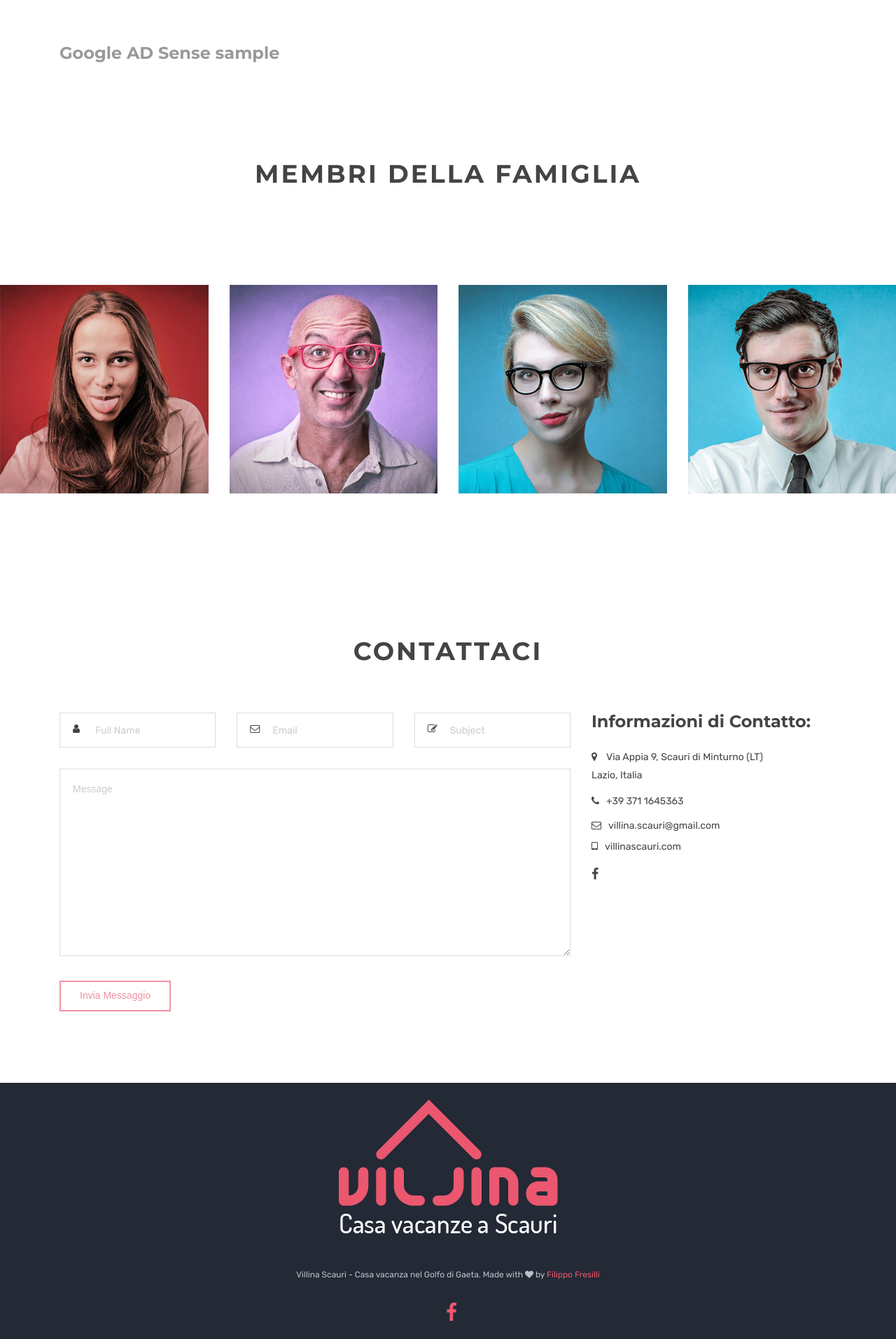
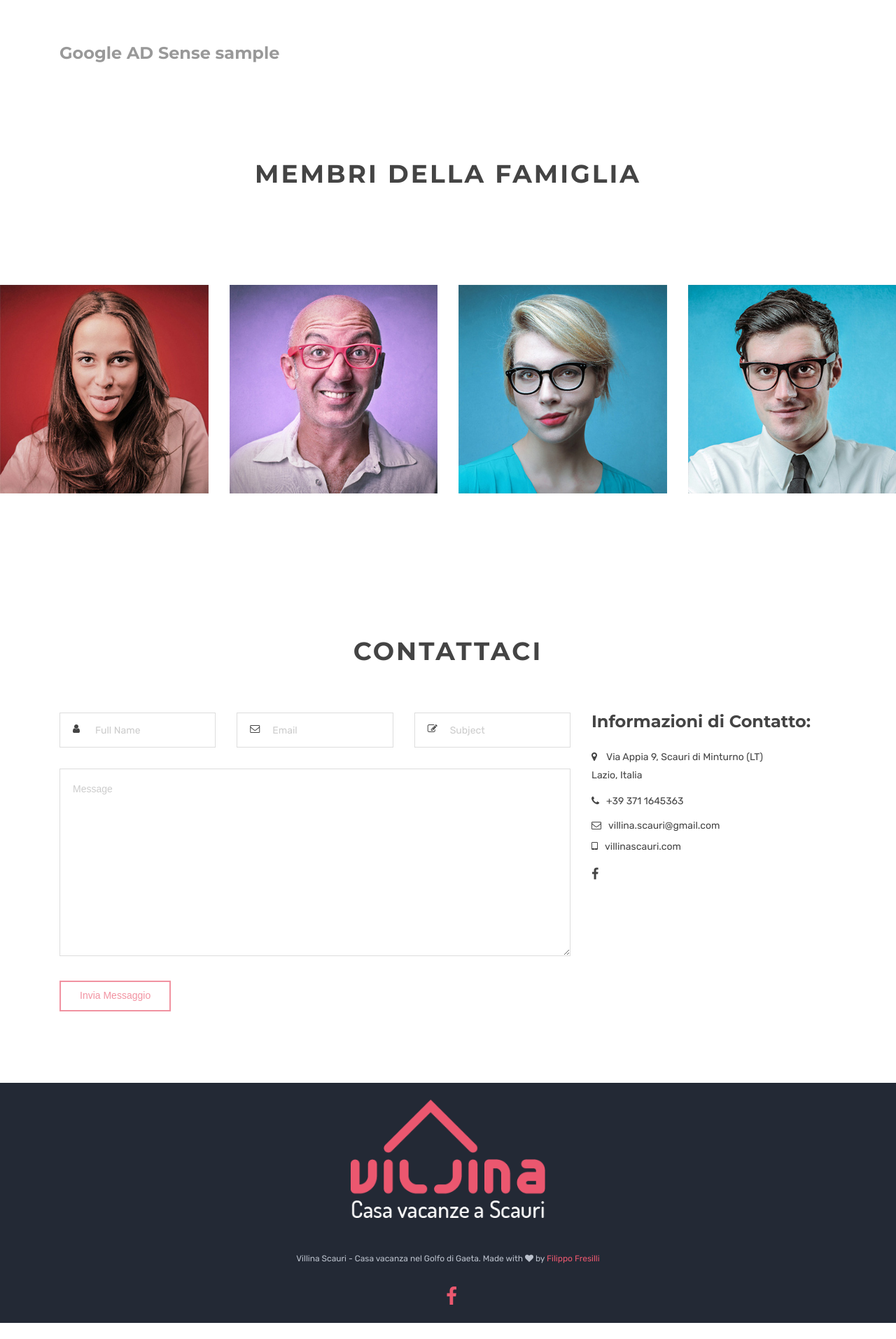
Before and after one commit to filippo-fresilli/villina-scauri, a Jekyll site: the page built from index.html, in a window 1280 px wide. Shown: the part 2839-4752 px from the top of the page at 70% size. Built offline with Jekyll 4.4.1, drawn with Linux system fonts in a browser that asks for light colours.

Commit message:
resing picture footer

```diff
--- a/_includes/themes/bootstrap/footer.html
+++ b/_includes/themes/bootstrap/footer.html
@@ -2,7 +2,7 @@
 <footer class="default-footer text-center p-4">
   <div class="container">
     <img
-      class="mb-40 footer-logo"
+      class="mb-40 footer-logo w-25"
       src="{{ BASE_PATH }}/assets/images/logo-2.png"
       alt=""
     />
```
